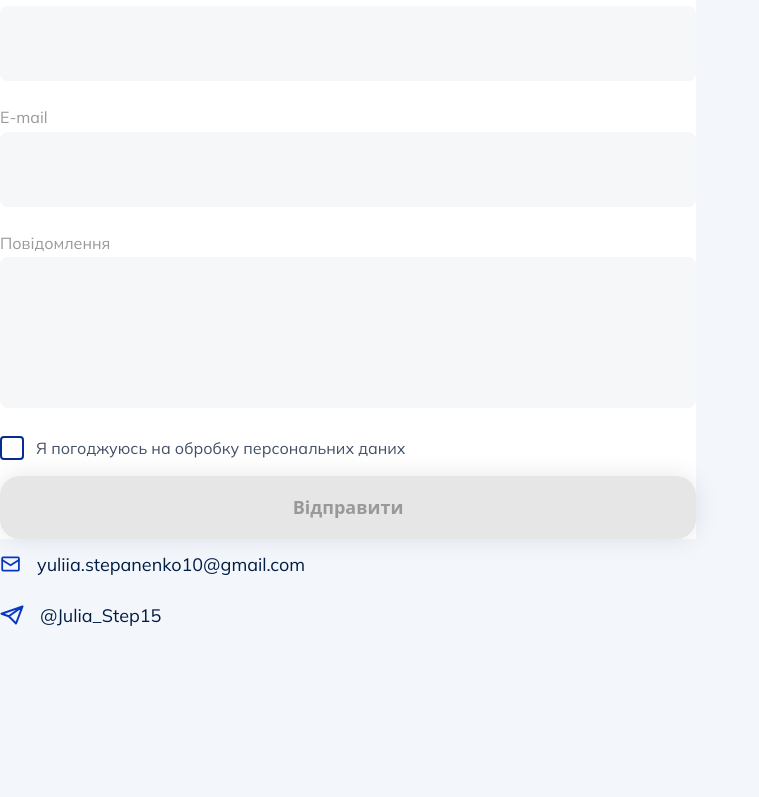
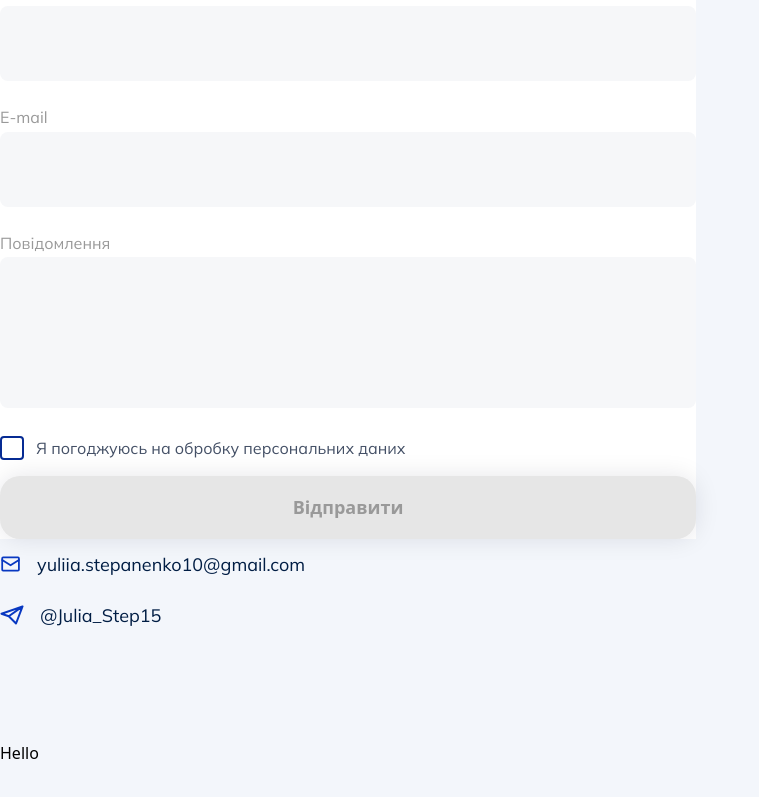
Before and after one commit to SoftRyzen-internship/career-consultant, a Next.js app: page /test in a window 1280 px wide. Shown: the part 3202-3999 px from the top of the page, without its empty margins (0-759 px from the left). Before the commit the page ends 3843 px from the top, so only its background shows below. Built offline with nearby package versions, Linux system fonts and the light colour scheme.

Commit message:
updated Section component

```diff
--- a/app/(site)/test/page.tsx
+++ b/app/(site)/test/page.tsx
@@ -5,6 +5,7 @@ import { Form } from '@/components/Form';
 import { NavBar } from '@/components/NavBar/NavBar';
 import { Element } from 'react-scroll';
 import { Socials } from '@/components/Socials';
+import { Section } from '@/components/Section';
 
 const page = () => {
   return (
@@ -38,6 +39,9 @@ const page = () => {
       </div>
       <Form />
       <Socials />
+      <Section isGeneralSection={false} isReviewsSection={true}>
+        <div>Hello</div>
+      </Section>
     </>
   );
 };
--- a/components/Form/Form.tsx
+++ b/components/Form/Form.tsx
@@ -1,6 +1,7 @@
 'use client';
 
 import React, { useEffect, useState } from 'react';
+
 import { useForm, FormProvider } from 'react-hook-form';
 import { yupResolver } from '@hookform/resolvers/yup';
 import toast, { Toaster } from 'react-hot-toast';
--- a/components/Section/Section.tsx
+++ b/components/Section/Section.tsx
@@ -1,10 +1,34 @@
+import { ReactNode } from 'react';
+
 import classNames from 'classnames';
-import { ISection } from './types';
 
-export const Section = ({ children, className = '' }: ISection) => {
-  return (
-    <section className={classNames('sm:py-15 md:py-20 xl:py-25', className)}>
-      {children}
-    </section>
-  );
+type ISection = {
+  children: ReactNode;
+  className?: string;
+  isHerosection?: boolean;
+  isChooseOrFeedbackSection?: boolean;
+  isGeneralSection: boolean;
+  isReviewsSection?: boolean;
+  isServiseSection?: boolean;
 };
+
+export const Section = ({
+  children,
+  isGeneralSection,
+  isHerosection,
+  isChooseOrFeedbackSection,
+  isReviewsSection,
+  isServiseSection,
+}: ISection) => {
+  const classname = classNames({
+    'py-[30px] md:py-10 xl:py-[50px]': isGeneralSection,
+    'pt-3 pb-[30px] md:pt-[60px] md:pb-10 xl:pt-[100px] xl:pb-[50px]':
+      isHerosection,
+    'pt-[30px] pb-[60px] md:pt-10 md:pb-20 xl:pt-[50px] xl:pb-[100px]':
+      isServiseSection,
+    'py-[28px] md:py-10 xl:py-80': isChooseOrFeedbackSection,
+    'py-[60px] md:py-20 xl:py-[100px]': isReviewsSection,
+  });
+
+  return <section className={classname}>{children}</section>;
+};
--- a/components/Section/types.ts
+++ /dev/null
@@ -1,6 +0,0 @@
-import { ReactNode } from 'react';
-
-export type ISection = {
-  children: ReactNode;
-  className?: string;
-};
```
Also changed, not shown: components/CardTitle/types.ts (added).
